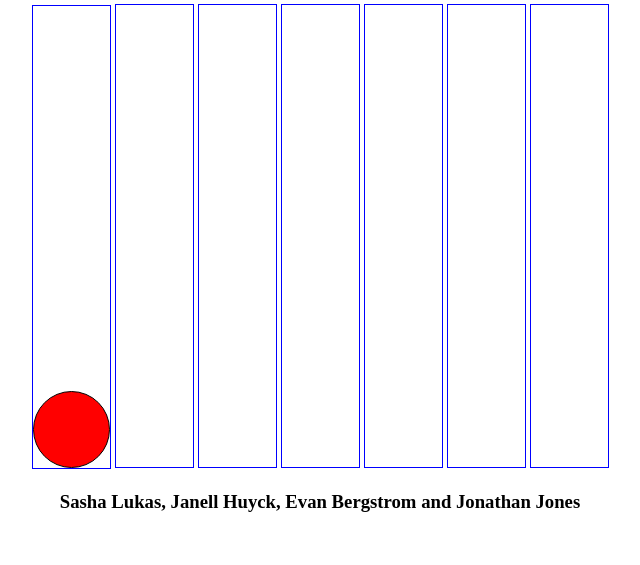
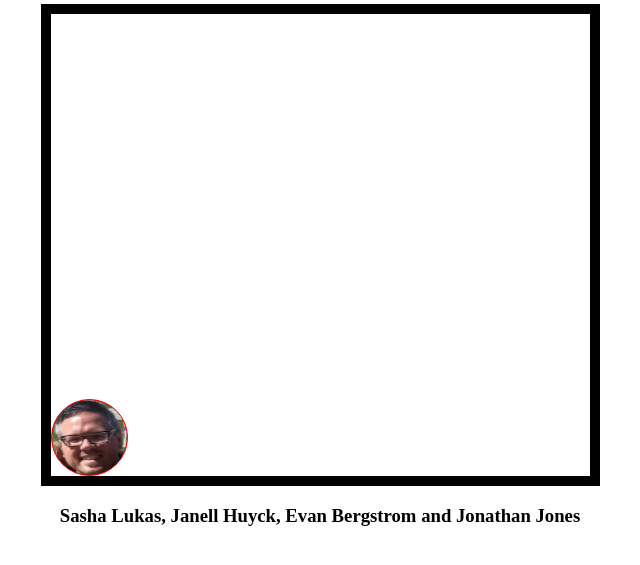
Before and after one commit to Janell-Huyck/connect4-copy, a plain HTML site: page index.html in a window 1280 px wide. Both pictures are taken after a click on the element 391 px from the left and 295 px from the top of the page. Shown: the part 59-624 px from the top of the page, without its empty margins (320-960 px from the left). Drawn offline with Linux system fonts and the light colour scheme.

Commit message:
Added new disk styles (:

```diff
--- a/index.html
+++ b/index.html
@@ -57,8 +57,9 @@
             Connect Four
         </h1>
     </header>
+    <div id="whosTurn"></div>
     <section id="container">
-        <div id="whosTurn"></div>
+
         <div class="column" id="columnOne"></div>
         <div class="column" id="columnTwo"></div>
         <div class="column" id="columnThree"></div>
--- a/style.css
+++ b/style.css
@@ -10,16 +10,17 @@ h1 {
 }
 
 .column:hover {
-    background-color: lightblue;
+    background-color: lightgrey;
 }
 
-.container {
+#container {
+    align-items: center;
     display: inline-flex;
     flex-direction: row;
-    width: 700px;
-    height: 600px;
+    width: auto;
+    height: auto;
     box-sizing: border-box;
-    border: black 2px solid;
+    border: black 10px solid;
 }
 
 .column {
@@ -27,15 +28,16 @@ h1 {
     flex-direction: column-reverse;
     min-height: 462px;
     min-width: 77px;
-    border: 1px solid blue;
 }
 
  .red {                           /*specified red and black for classes so that I can assign them in javascript */
     background: red;
     border-radius: 50%;
-    border: 1px solid black;
+    border: 1px solid red;
     width: 75px;
     height: 75px;
+    background-image: url(./MattDisk.png);
+    background-repeat: round;
 }
 
 .black {                         /*specified red and black for classes so that I can assign them in javascript */
@@ -44,6 +46,8 @@ h1 {
     border: 1px solid black;
     width: 75px;
     height: 75px;
+    background-image: url(./DMGDisk.png);
+    background-repeat: round
 }
 
 #whosTurn {
```
Also changed, not shown: DMGDisk.png (added), MattDisk.png (added).
